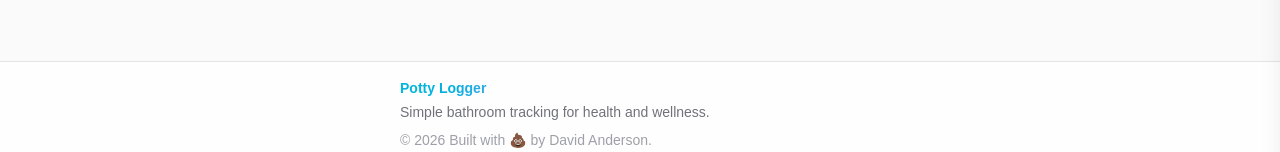
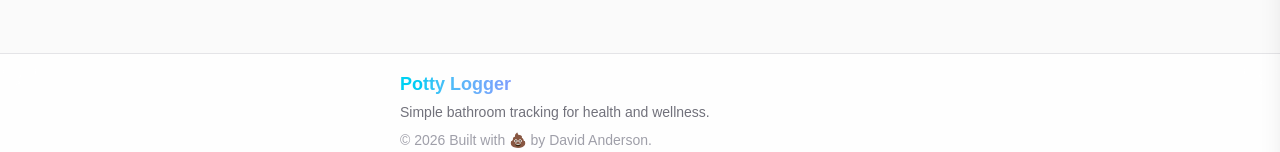
Before and after one commit to d4vid4nderson/habit-a-day, a Next.js app: page / in a window 1280 px wide. Shown: the part 614-766 px from the top of the page. Built offline with nearby package versions, Linux system fonts and the light colour scheme.

Commit message:
Make footer gradient text more vibrant

```diff
--- a/src/components/Footer.tsx
+++ b/src/components/Footer.tsx
@@ -4,7 +4,7 @@ export function Footer() {
   return (
     <footer className="fixed bottom-0 left-0 right-0 border-t border-zinc-200 bg-white/80 backdrop-blur-lg dark:border-zinc-700 dark:bg-zinc-900/80">
       <div className="mx-auto max-w-lg px-4 py-4 text-sm">
-        <h3 className="font-semibold bg-gradient-to-r from-cyan-500 to-violet-500 bg-clip-text text-transparent">Potty Logger</h3>
+        <h3 className="text-lg font-bold bg-gradient-to-r from-cyan-400 via-purple-500 to-violet-400 bg-clip-text text-transparent">Potty Logger</h3>
         <p className="mt-1 text-zinc-500 dark:text-zinc-400">
           Simple bathroom tracking for health and wellness.
         </p>
```
